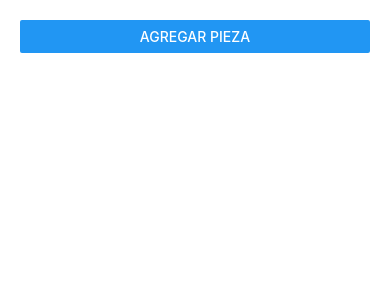
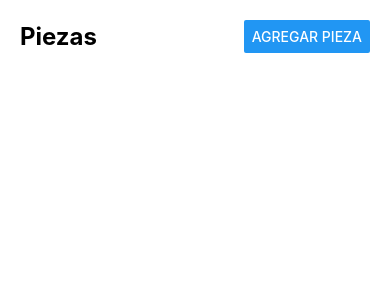
Before and after one commit to DDouglas2077/Desafio2_DPS, a React Native app in the folder app-piezas/: screen / in a window 390 px wide. Shown: the top 300 px of the page. Built offline with nearby package versions, Linux system fonts and the light colour scheme.

Commit message:
Cambios en el HomeScreen

```diff
--- a/app-piezas/package.json
+++ b/app-piezas/package.json
@@ -10,7 +10,7 @@
   },
   "dependencies": {
     "@expo/metro-runtime": "~4.0.1",
-    "@react-native-community/datetimepicker": "^8.3.0",
+    "@react-native-community/datetimepicker": "^8.2.0",
     "expo": "~52.0.43",
     "expo-status-bar": "~2.0.1",
     "react": "18.3.1",
--- a/app-piezas/src/screens/HomeScreen.js
+++ b/app-piezas/src/screens/HomeScreen.js
@@ -21,15 +21,26 @@ export default function HomeScreen() {
 
   return (
     <View style={styles.container}>
-      <Button title="Agregar Pieza" onPress={() => setAddModalVisible(true)} />
+      <View style={styles.header}>
+        <Text style={styles.title}>Piezas</Text>
+        <Button title="Agregar Pieza" onPress={() => setAddModalVisible(true)} />
+      </View>
       <FlatList
         data={pieces.sort((a, b) => new Date(b.fecha) - new Date(a.fecha))}
         keyExtractor={(item) => item.id}
         renderItem={({ item }) => (
-          <PieceItem piece={item} onDelete={deletePiece} onView={() => setSelectedPiece(item)} />
+          <PieceItem
+            piece={item}
+            onDelete={deletePiece}
+            onView={() => setSelectedPiece(item)}
+          />
         )}
       />
-      <AddPieceModal visible={addModalVisible} onClose={() => setAddModalVisible(false)} onSave={addPiece} />
+      <AddPieceModal
+        visible={addModalVisible}
+        onClose={() => setAddModalVisible(false)}
+        onSave={addPiece}
+      />
       {selectedPiece && (
         <PieceDetailsModal
           visible={!!selectedPiece}
@@ -42,5 +53,18 @@ export default function HomeScreen() {
 }
 
 const styles = StyleSheet.create({
-  container: { flex: 1, padding: 20 },
+  container: {
+    flex: 1,
+    padding: 20,
+  },
+  header: {
+    flexDirection: 'row',
+    justifyContent: 'space-between',
+    alignItems: 'center',
+    marginBottom: 10,
+  },
+  title: {
+    fontSize: 24,
+    fontWeight: 'bold',
+  },
 });
```
Also changed, not shown: 1 other file (tests, documents, lock files or other folders).
